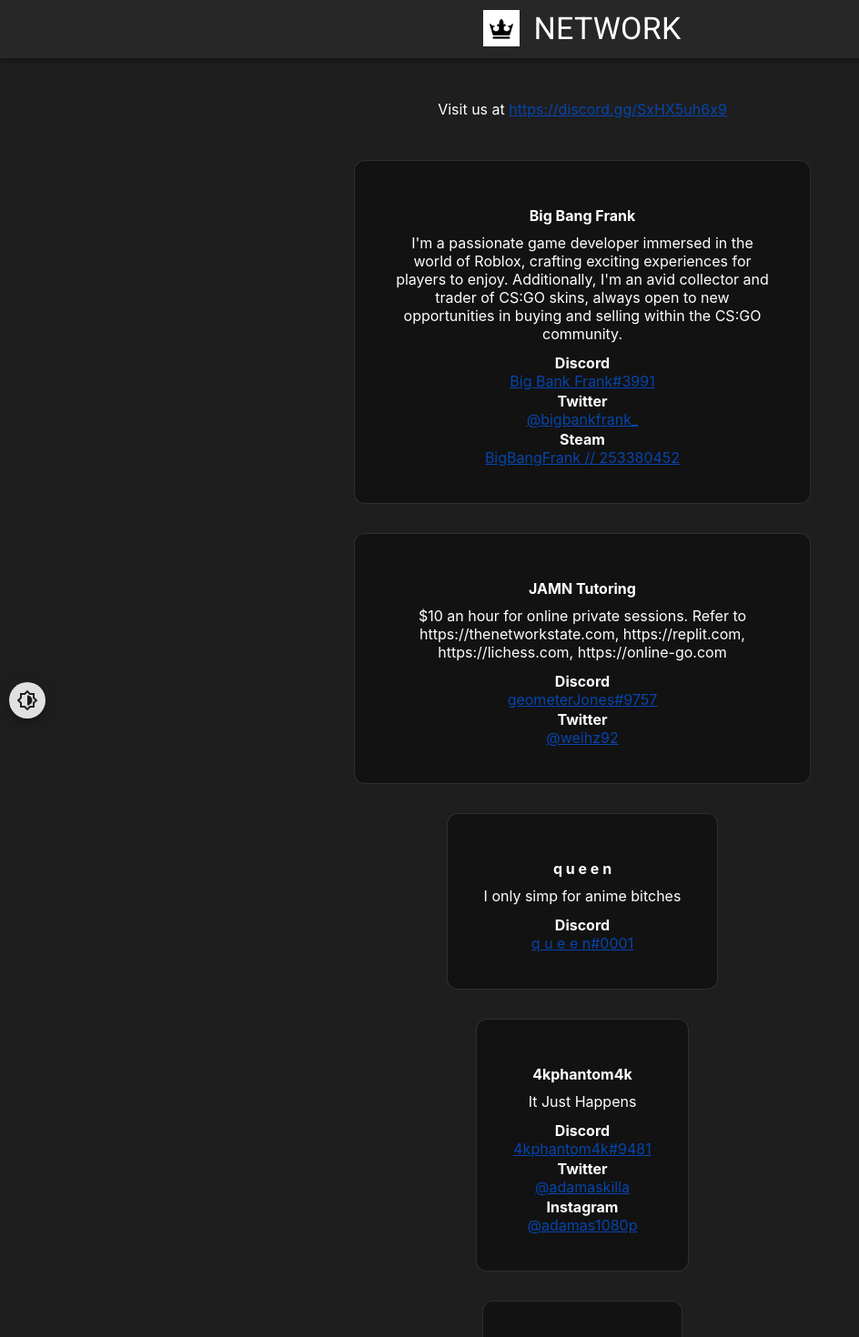
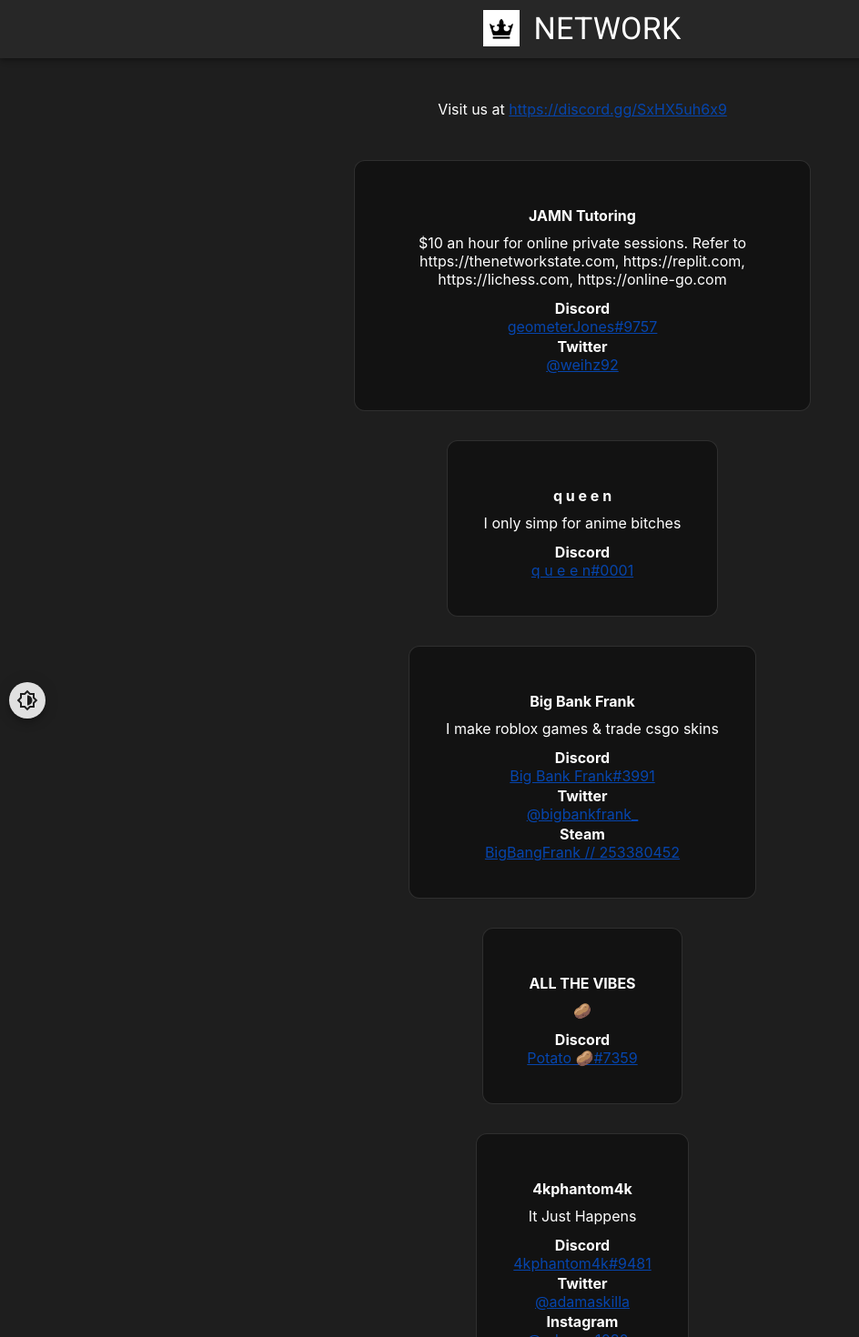
Before and after one commit to hzwei92/network, a React (Create React App) app: page / in a window 1280 px wide. Shown: the top 1470 px of the page at 91% size, without its empty margins (0-944 px from the left). Built offline with nearby package versions, Linux system fonts and the light colour scheme.

Commit message:
dont shuffle list on toggle dark/light mode

```diff
--- a/src/App.tsx
+++ b/src/App.tsx
@@ -1,11 +1,9 @@
 import { Brightness6Outlined, Twitter } from '@mui/icons-material';
 import { createTheme, Fab, PaletteMode, Paper, ThemeProvider } from '@mui/material';
-import { useState } from 'react';
+import { useEffect, useState } from 'react';
 import './App.css';
 import AppBar from './AppBar';
 import Profile, { Prof } from './Profile';
-
-
 
 const profiles: Prof[] = [{
   title: 'JAMN Tutoring',
@@ -18,8 +16,8 @@ const profiles: Prof[] = [{
   bio: 'I only simp for anime bitches',
   discord: 'q u e e n#0001',
 }, {
-  title: "Big Bang Frank",
-  bio: `I'm a passionate game developer immersed in the world of Roblox, crafting exciting experiences for players to enjoy. Additionally, I'm an avid collector and trader of CS:GO skins, always open to new opportunities in buying and selling within the CS:GO community.`,
+  title: "Big Bank Frank",
+  bio: 'I make roblox games & trade csgo skins',
   discord: 'Big Bank Frank#3991',
   twitter: '@bigbankfrank_',
   twitterLink: 'https://twitter.com/bigbankfrank_',
@@ -58,7 +56,13 @@ const shuffle = (array: Prof[]) => {
 }
 
 function App() {
+  console.log('app')
   const [mode, setMode] = useState<PaletteMode>('dark');
+  const [profs, setProfs] = useState<Prof[]>(profiles);
+
+  useEffect(() => {
+    setProfs(shuffle(profs));
+  }, []);
 
   const theme = createTheme({
     palette: {
@@ -97,7 +101,7 @@ function App() {
           alignItems: 'center'
         }}>
           {
-            shuffle(profiles).map((p) => {
+            profs.map((p) => {
               return (
                 <Profile prof={p} mode={mode} />
               )
```
